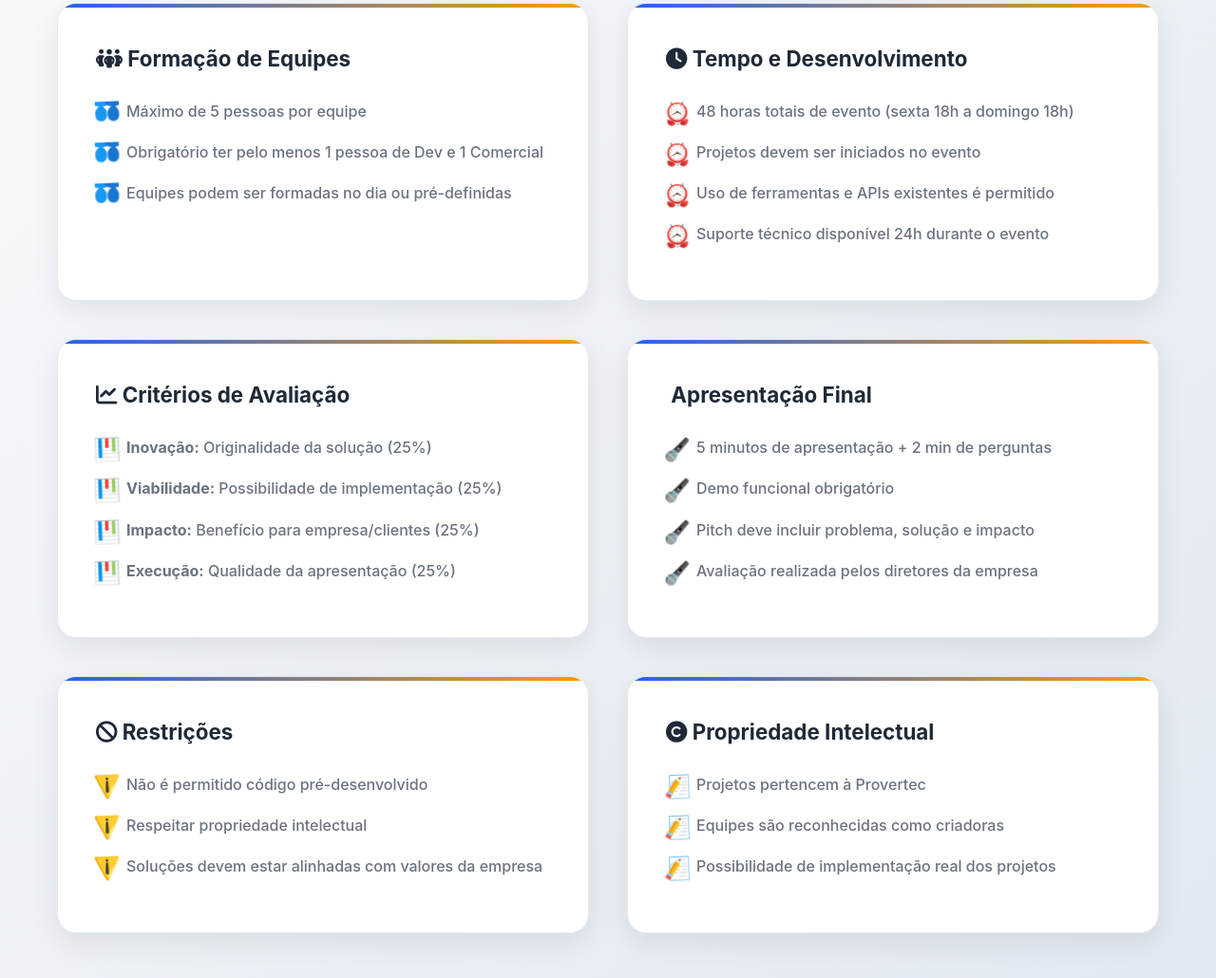
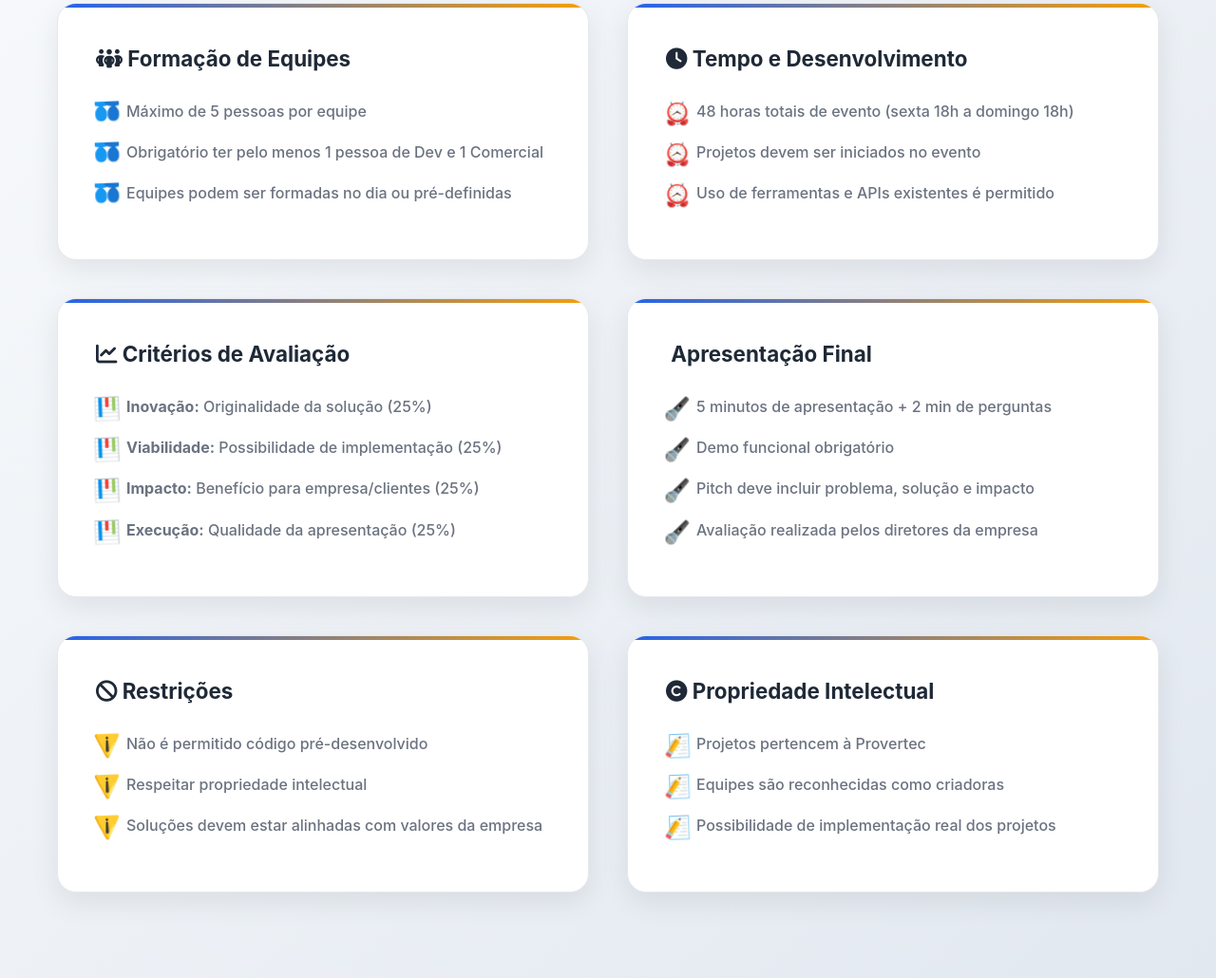
Before and after one commit to JohannPalheiros/hackathon-prover, a plain HTML site: page index.html in a window 1280 px wide. Shown: the part 4024-5054 px from the top of the page at 95% size. Drawn offline with Linux system fonts and the light colour scheme; animation ran at ten frames a second.

Commit message:
Ajuste Regra

```diff
--- a/index.html
+++ b/index.html
@@ -1389,7 +1389,6 @@
                         <li>48 horas totais de evento (sexta 18h a domingo 18h)</li>
                         <li>Projetos devem ser iniciados no evento</li>
                         <li>Uso de ferramentas e APIs existentes é permitido</li>
-                        <li>Suporte técnico disponível 24h durante o evento</li>
                     </ul>
                 </div>
 
```
